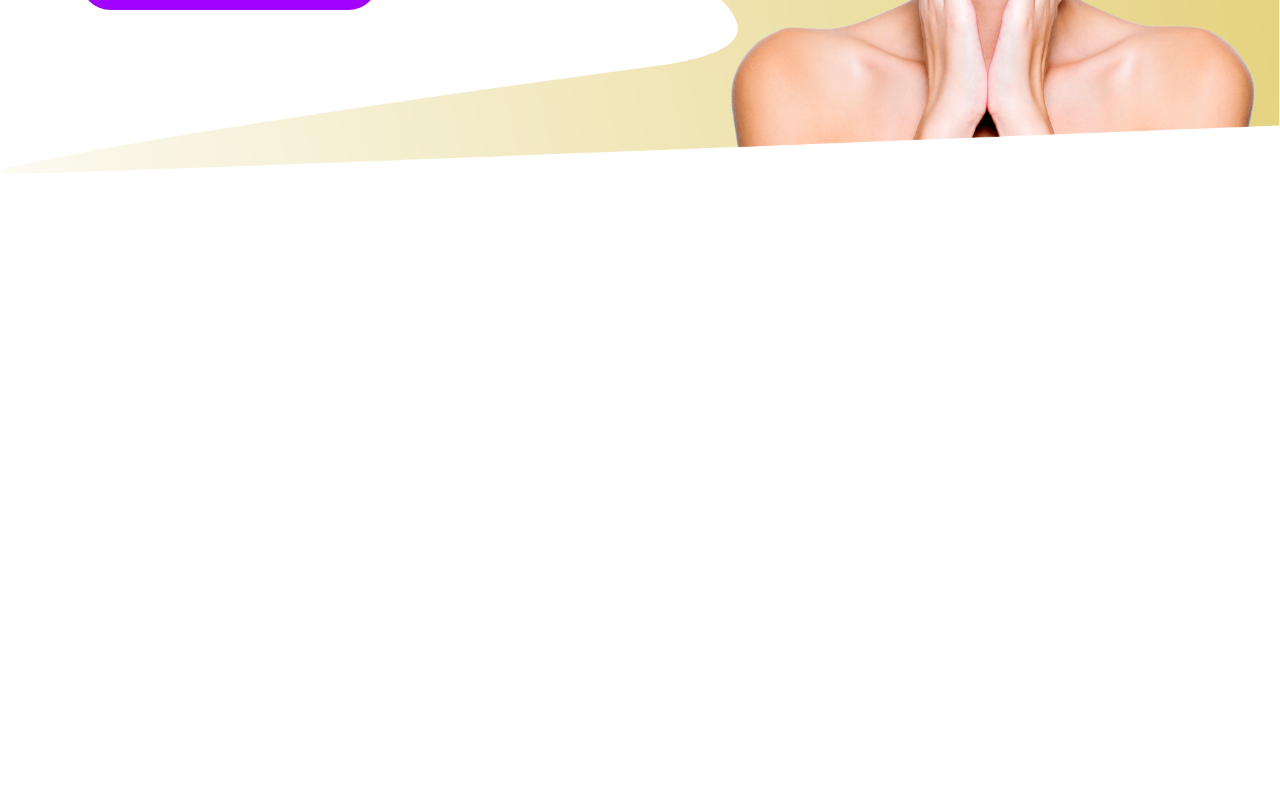
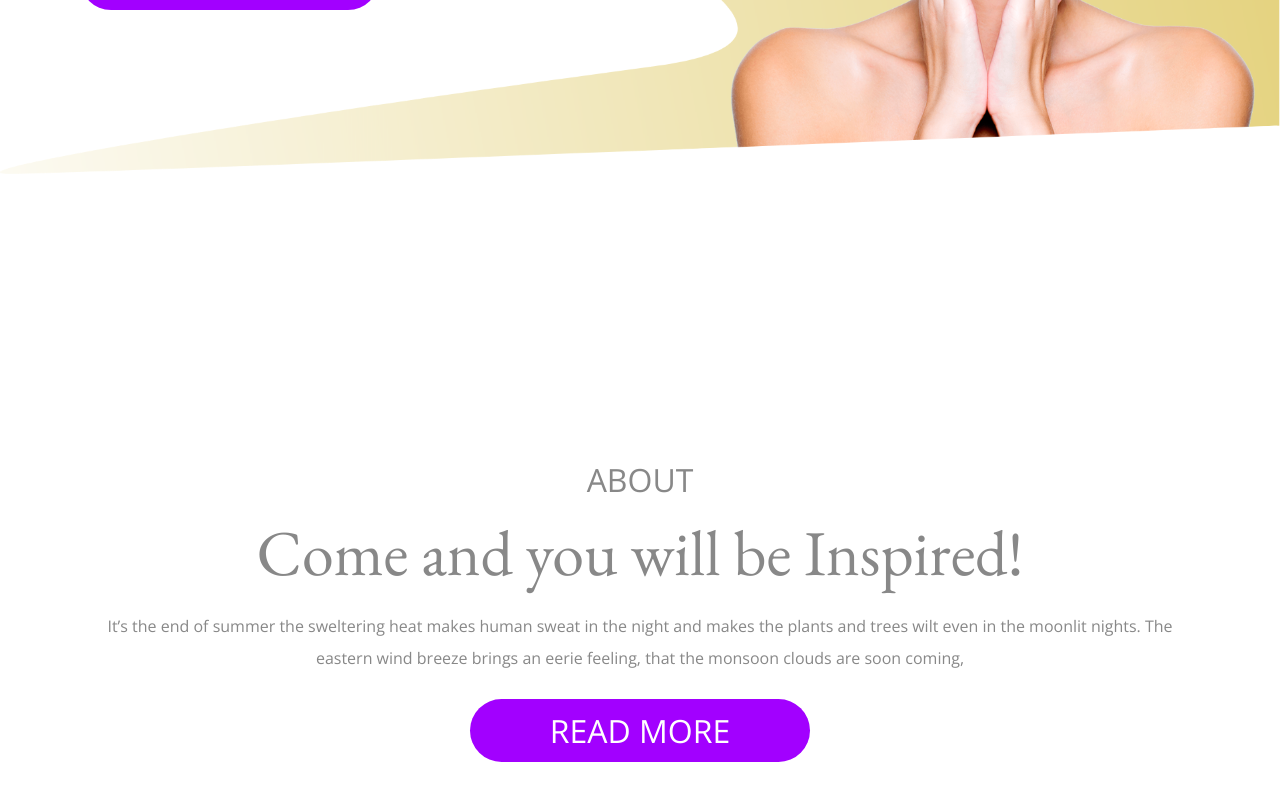
Before and after one commit to JrWoland/web-cosmetology, a Nuxt app: page / in a window 1280 px wide. Shown: the part 612-1412 px from the top of the page. Before the commit the page ends 800 px from the top, so only its background shows below. Built offline with nearby package versions, Linux system fonts and the light colour scheme.

Commit message:
Add PromoSection view

```diff
--- /dev/null
+++ b/components/PromoSection.vue
@@ -0,0 +1,62 @@
+<template>
+  <section class="promo-section">
+    <div class="promo-section__titles promo-section__item-gap">
+      <h2 class="promo-section__head promo-section__item-gap">ABOUT</h2>
+      <h1 class="promo-section__title promo-section__item-gap">
+        Come and you will be Inspired!
+      </h1>
+      <p class="promo-section__subtitle promo-section__item-gap">
+        It’s the end of summer the sweltering heat makes human sweat in the
+        night and makes the plants and trees wilt even in the moonlit nights.
+        The eastern wind breeze brings an eerie feeling, that the monsoon clouds
+        are soon coming,
+      </p>
+      <div class="promo-section__button promo-section__item-gap">
+        <MainButton button-content="read more" />
+      </div>
+    </div>
+  </section>
+</template>
+
+<script>
+import MainButton from './MainButton'
+export default {
+  name: 'PromoSection',
+  components: {
+    MainButton
+  }
+}
+</script>
+
+<style lang="scss" scoped>
+.promo-section {
+  text-align: center;
+  display: flex;
+  justify-content: center;
+  align-items: center;
+  color: $font-color;
+  height: 100vh;
+  padding: 0 $main-gap 0;
+  &__item-gap {
+    margin-top: 25px;
+  }
+  &__head {
+    font-family: $second-font;
+    font-size: $medium-font;
+    line-height: $medium-font;
+    font-weight: 300;
+    text-transform: uppercase;
+  }
+  &__title {
+    font-family: $main-font;
+    font-size: $big-font;
+    line-height: $big-font;
+    font-weight: 400;
+  }
+  &__subtitle {
+    font-family: $second-font;
+    font-size: $small-font;
+    line-height: 2em;
+  }
+}
+</style>
--- a/pages/index.vue
+++ b/pages/index.vue
@@ -1,17 +1,17 @@
 <template>
   <main class="container">
     <HeroSection />
-    <!-- <PromoSection /> -->
+    <PromoSection />
   </main>
 </template>
 
 <script>
 import HeroSection from '~/components/HeroSection'
-// import PromoSection from '~/components/PromoSection'
+import PromoSection from '~/components/PromoSection'
 export default {
   components: {
-    HeroSection
-    // PromoSection
+    HeroSection,
+    PromoSection
   }
 }
 </script>
```
